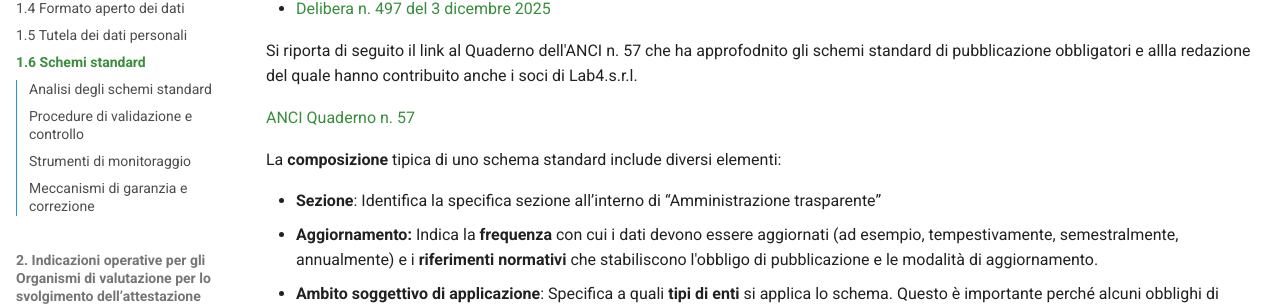
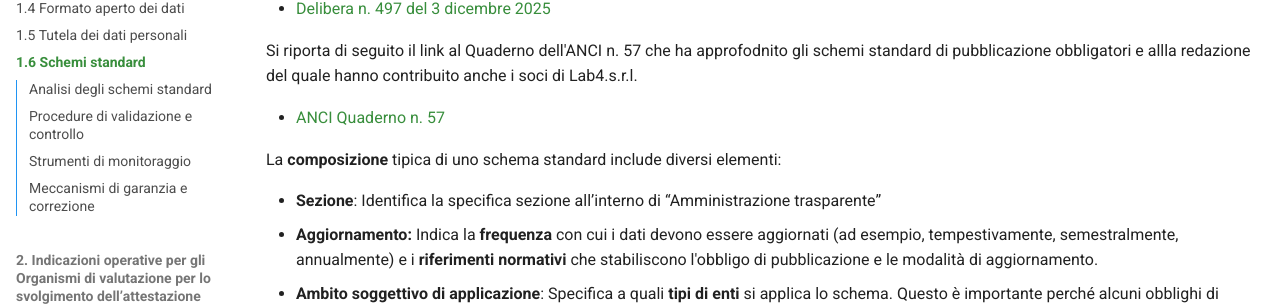
Before and after one commit to Lab4srl/manuale-trasparenza-2026, an MkDocs documentation site: the page built from docs/capitolo-1/1-6-schemi-standard.md, in a window 1280 px wide. Shown: the part 436-742 px from the top of the page. Built offline with MkDocs 1.6.1 and Material for MkDocs 9.7.7, drawn with Linux system fonts in a browser that asks for light colours.

Commit message:
Aggiornamento manuale

```diff
--- a/docs/capitolo-1/1-6-schemi-standard.md
+++ b/docs/capitolo-1/1-6-schemi-standard.md
@@ -10,7 +10,7 @@ Si riportano di seguito i link a tutte le deliberazioni adottate ad oggi dall'AN
 
 Si riporta di seguito il link al Quaderno dell'ANCI n. 57 che ha approfodnito gli schemi standard di pubblicazione obbligatori e allla redazione del quale hanno contribuito anche i soci di Lab4.s.r.l.
 
-[ANCI Quaderno n. 57](https://www.anci.it/wp-content/uploads/2025/05/QUADERNO-57.pdf){:target="_blank"}
+- [ANCI Quaderno n. 57](https://www.anci.it/wp-content/uploads/2025/05/QUADERNO-57.pdf){:target="_blank"}
 
 La **composizione** tipica di uno schema standard include diversi elementi:
 
```
